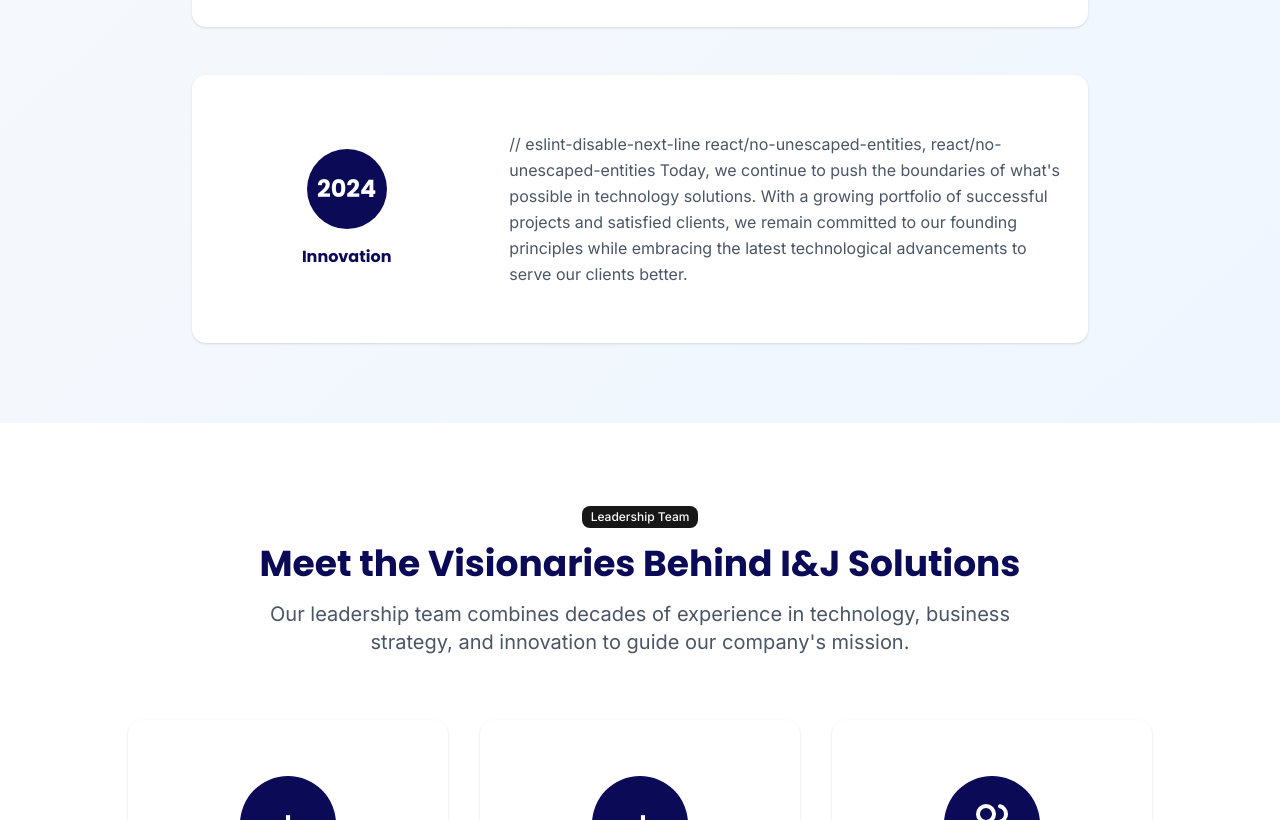
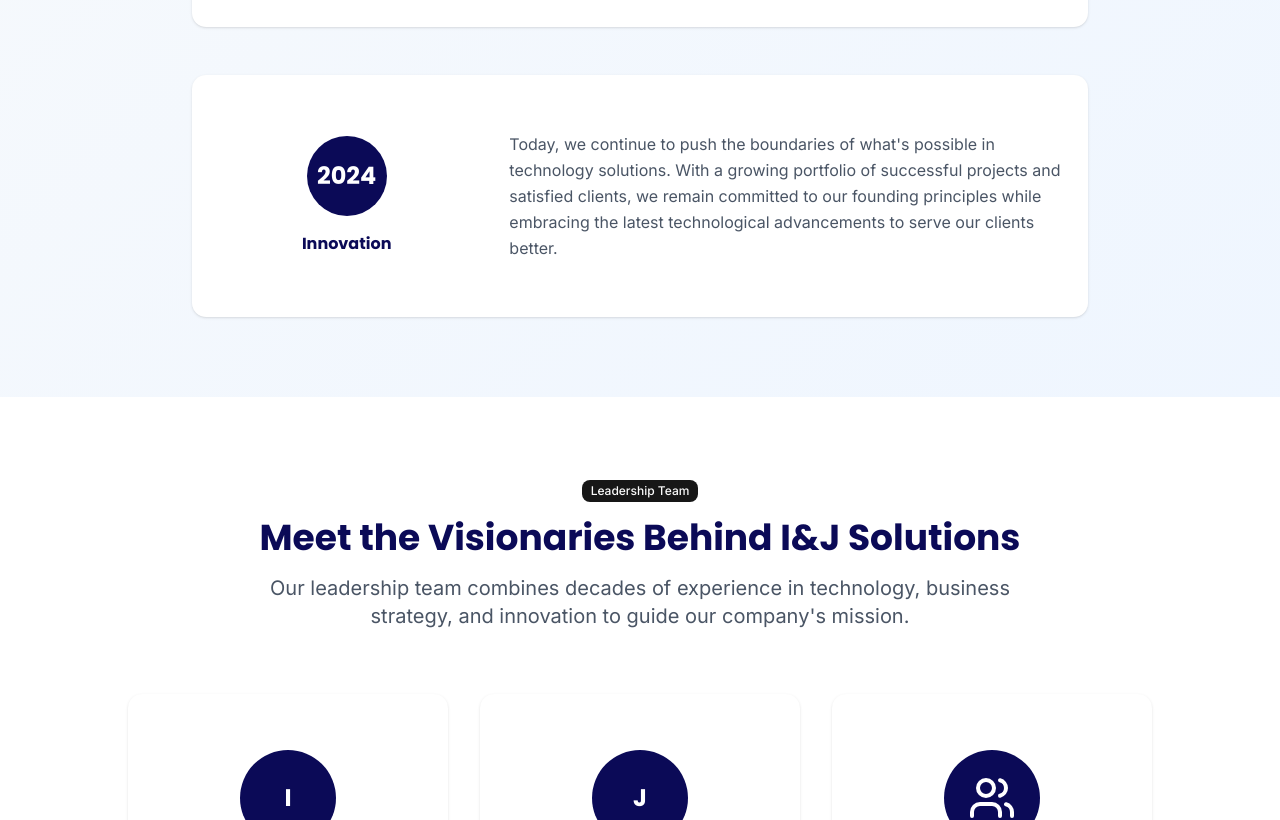
Before and after one commit to IJ-solutions/IJ-solutionsPage, a Next.js app: page /about in a window 1280 px wide. Shown: the part 1980-2800 px from the top of the page. Built offline with nearby package versions, Linux system fonts and the light colour scheme.

Commit message:
bug fixes

```diff
--- a/app/about/page.tsx
+++ b/app/about/page.tsx
@@ -1,5 +1,5 @@
 /* eslint-disable react/no-unescaped-entities */
-/* eslint-disable react/jsx-no-comment-textnodes */
+
 import type { Metadata } from "next";
 import { Badge } from "@/components/ui/badge";
 import { Button } from "@/components/ui/button";
@@ -67,7 +67,7 @@ export default function AboutPage() {
       />
       <div className="min-h-screen bg-gradient-to-br from-slate-50 to-blue-50">
         {/* Hero Section */}
-        <section className="relative overflow-hidden bg-[#1D2D8F] text-white">
+        <section className="relative overflow-hidden bg-[#0B0A57] text-white">
           <div className="absolute inset-0 bg-black/20"></div>
           <div className="relative container mx-auto px-4 py-20 lg:py-32">
             <div className="max-w-4xl mx-auto text-center">
@@ -263,15 +263,12 @@ export default function AboutPage() {
                       </div>
                       <div className="md:col-span-2">
                         <p className="text-gray-600 leading-relaxed">
-                          // eslint-disable-next-line
-                          react/no-unescaped-entities,
-                          react/no-unescaped-entities Today, we continue to push
-                          the boundaries of what's possible in technology
-                          solutions. With a growing portfolio of successful
-                          projects and satisfied clients, we remain committed to
-                          our founding principles while embracing the latest
-                          technological advancements to serve our clients
-                          better.
+                          Today, we continue to push the boundaries of what's
+                          possible in technology solutions. With a growing
+                          portfolio of successful projects and satisfied
+                          clients, we remain committed to our founding
+                          principles while embracing the latest technological
+                          advancements to serve our clients better.
                         </p>
                       </div>
                     </div>
@@ -376,7 +373,7 @@ export default function AboutPage() {
               <Button
                 asChild
                 size="lg"
-                className="bg-white text-[#0B0A57] hover:bg-gray-100 px-8 py-4 text-lg"
+                className=" text-[#0B0A57] hover:bg-gray-100  px-8 py-4 text-lg"
               >
                 <Link href="/contact">
                   Get Started Today
--- a/components/seo/seo-schema.tsx
+++ b/components/seo/seo-schema.tsx
@@ -27,7 +27,7 @@ export function SEOSchema() {
       "@type": "ContactPoint",
       telephone: "+1-234-567-8900",
       contactType: "customer service",
-      email: "hello@ijsolutions.com",
+      email: "info@ijsolutions.com",
       availableLanguage: "English",
     },
     address: {
```
